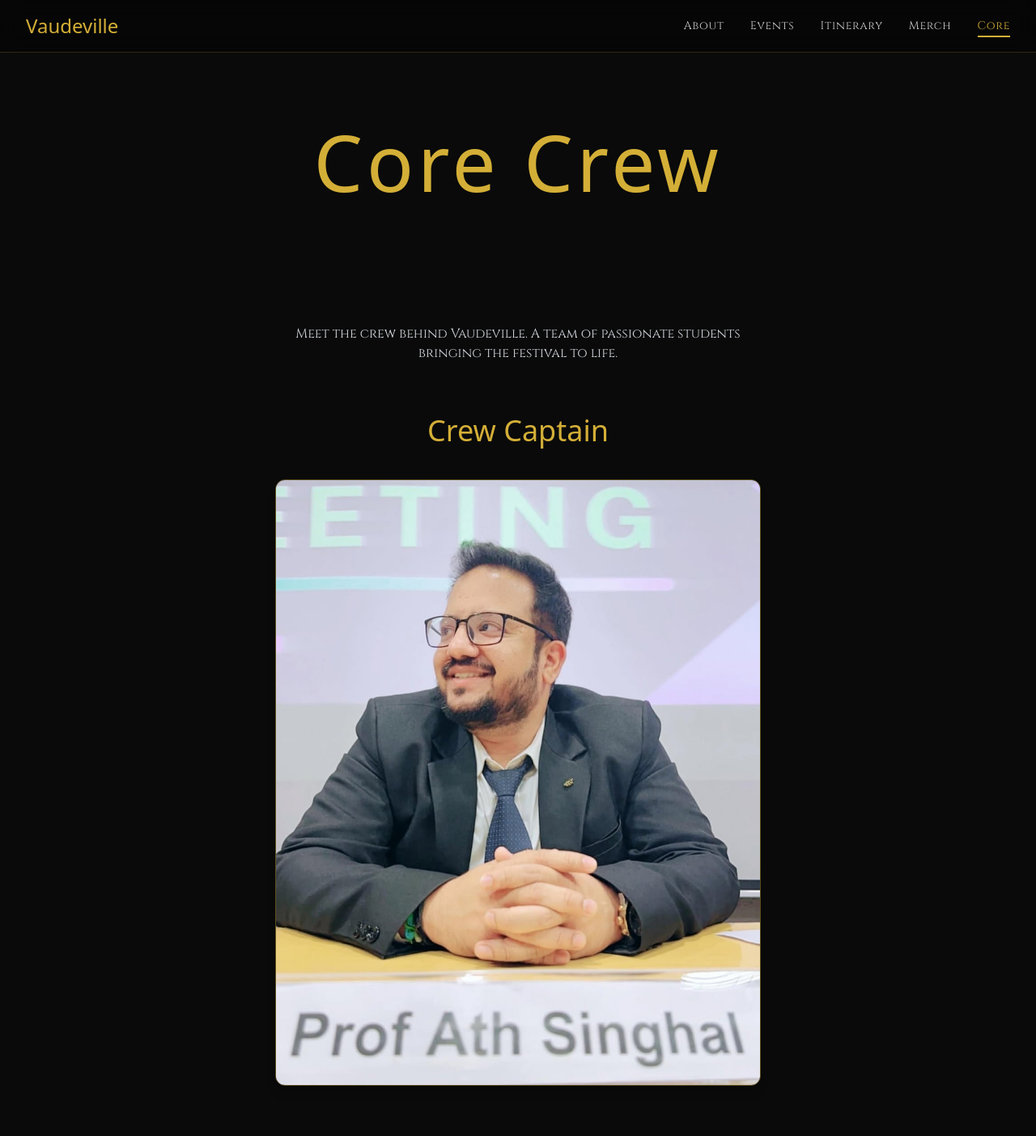
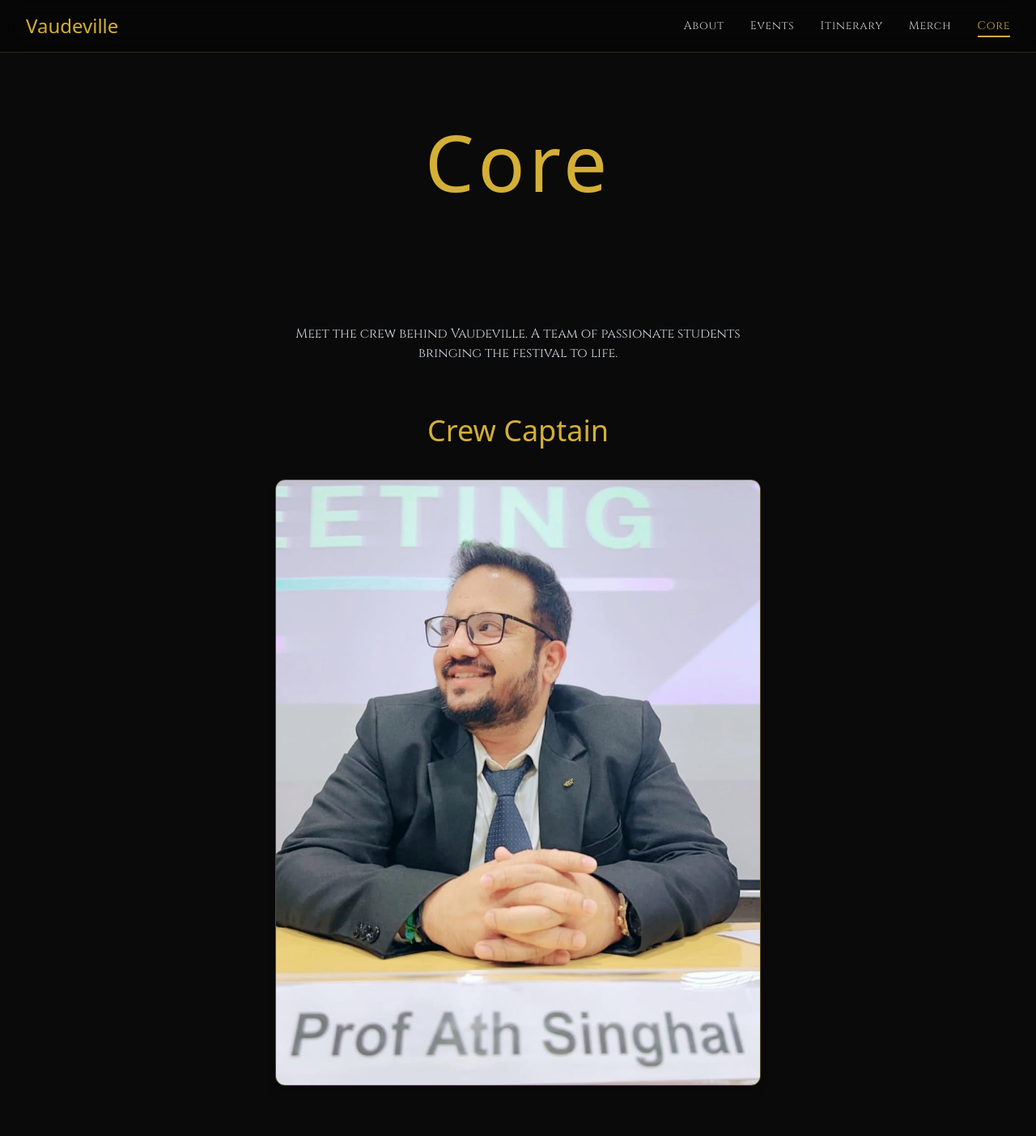
Before and after one commit to VrajPrajapati6/Vaudeville-2026, a React (Vite) app in the folder client/: page /core in a window 1280 px wide. Shown: the top 1403 px of the page at 81% size. Built offline with nearby package versions, Linux system fonts and the light colour scheme; grey boxes are pictures that could not be loaded; a web font is replaced by a local one.

Commit message:
Upadated

```diff
--- a/client/src/pages/Core.tsx
+++ b/client/src/pages/Core.tsx
@@ -42,7 +42,7 @@ export default function Core() {
 
   return (
 
-    <PiratePageLayout title="Core Crew">
+    <PiratePageLayout title="Core">
 
       <div className="text-center mb-16">
 
@@ -66,6 +66,13 @@ export default function Core() {
           alt="Crew Captain"
           className="max-w-full w-[min(600px,90%)] rounded-xl border border-[#d4af37]/40 shadow-lg"
         />
+      </div>
+
+      {/* CORE CREW SUBHEADING */}
+      <div className="text-center mb-10">
+        <h2 className="font-pirata text-4xl text-[#d4af37]">
+          Core Crew
+        </h2>
       </div>
 
       {/* CORE COMMITTEE */}
```
